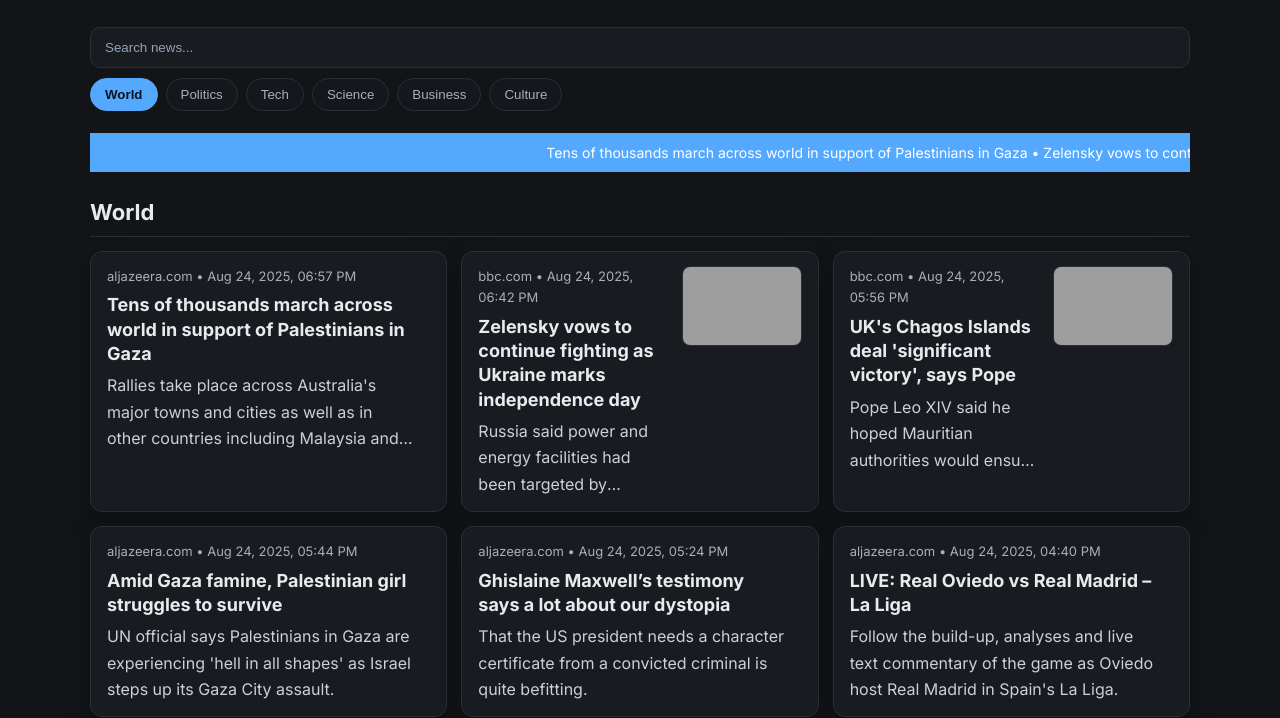
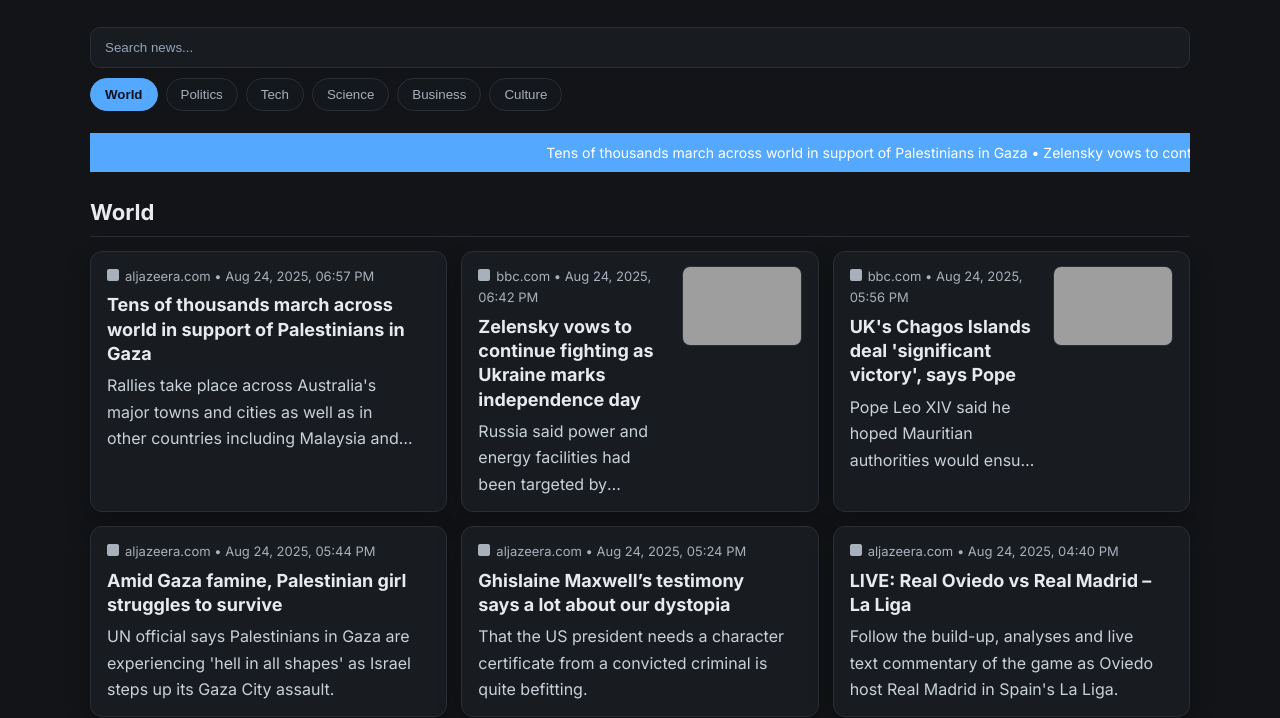
Before and after one commit to jinxlover/daily-unbiased-news, a plain HTML site: page index.html in a window 1280 px wide. Shown: the part 121-839 px from the top of the page. Drawn offline with Linux system fonts and the light colour scheme; grey boxes are pictures that could not be loaded.

Commit message:
Add bias ratings and indicators

```diff
--- a/script.js
+++ b/script.js
@@ -134,9 +134,18 @@
     const meta = document.createElement('div');
     meta.className = 'article-meta';
     const date = parseDate(article.pubDate);
-    meta.textContent = `${article.source || ''} • ${date.toLocaleString(undefined, {
+    const biasValue = typeof article.bias === 'number' ? article.bias : 0;
+    const biasMeter = document.createElement('span');
+    biasMeter.className = 'bias-meter';
+    biasMeter.title = `Bias: ${biasValue} (−1 left, 0 center, +1 right)`;
+    if (biasValue < 0) biasMeter.classList.add('bias-left');
+    else if (biasValue > 0) biasMeter.classList.add('bias-right');
+    meta.appendChild(biasMeter);
+    const metaText = document.createElement('span');
+    metaText.textContent = `${article.source || ''} • ${date.toLocaleString(undefined, {
       year: 'numeric', month: 'short', day: 'numeric', hour: '2-digit', minute: '2-digit'
     })}`;
+    meta.appendChild(metaText);
 
     const titleEl = document.createElement('h3');
     titleEl.className = 'article-title';
--- a/styles.css
+++ b/styles.css
@@ -166,6 +166,17 @@ body {
   margin-bottom: 6px;
 }
 
+.bias-meter {
+  display: inline-block;
+  width: 12px;
+  height: 12px;
+  margin-right: 6px;
+  border-radius: 2px;
+  background: var(--muted);
+}
+.bias-left { background: #2563eb; }
+.bias-right { background: #dc2626; }
+
 .article-title {
   font-size: var(--fs-3);
   font-weight: 700;
```
Also changed, not shown: 2 other files.
